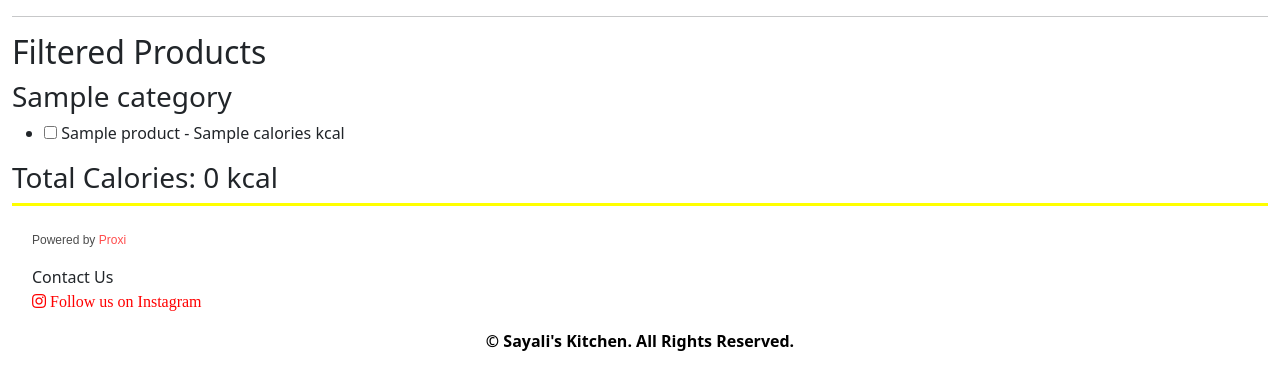
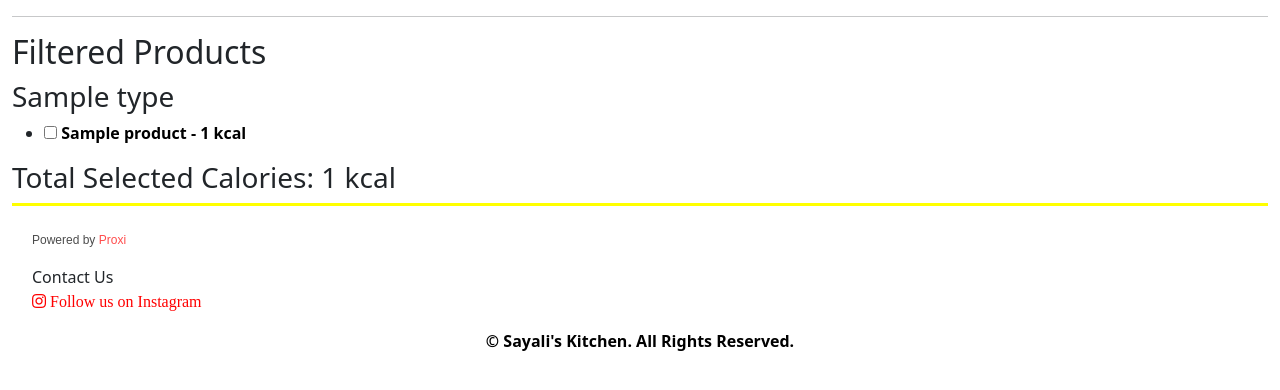
Before and after one commit to SayaliMote/Sayali-sKitchen, a Django app: template shop/templates/shop/filtered_products.html in a window 1280 px wide. Shown: the part 200-590 px from the top of the page. Run offline with Django 4.2, Linux system fonts and the light colour scheme; tables that the repository leaves empty hold one stand-in row (values such as "Sample post"); the template is opened without the code that fills it: values that come from a table or form of the project are taken from there, most other values are stand-ins (such as "Sample title", 1, 10 or a date in 2020).

Commit message:
Calorie Counter Working hyperlink

```diff
--- a/shop/templates/shop/filtered_products.html
+++ b/shop/templates/shop/filtered_products.html
@@ -3,31 +3,28 @@
 {% block content %}
     <h2>Filtered Products</h2>
 
-    <form id="calorie-form">
-        {% for category, products in product_categories.items %}
-            <h3>{{ category }}</h3>
+    <form method="GET">
+        {% for type in types %}
+            <h3>{{ type.name }}</h3>
             <ul>
                 {% for product in products %}
-                    <li>
-                        <input type="checkbox" class="product-checkbox"
-                               data-calories="{{ product.calories }}"
-                               onchange="calculateTotalCalories()">
-                        {{ product.name }} - {{ product.calories }} kcal
-                    </li>
+                    {% if product.type == type %}
+                        <li>
+                            <input type="checkbox"
+                                   name="selected_products"
+                                   value="{{ product.id }}"
+                                   {% if product.id in selected_products %}checked{% endif %}>
+                                   <a href="{% url 'shop:product_detail' type_id=product.type.id product_id=product.id %}"
+                                   style="text-decoration: none; color: black; font-weight: bold;">
+                                    {{ product.name }} - {{ product.calories }} kcal
+                                </a>
+
+                        </li>
+                    {% endif %}
                 {% endfor %}
             </ul>
         {% endfor %}
 
-        <h3>Total Calories: <span id="total-calories">0</span> kcal</h3>
+        <h3>Total Selected Calories: <span id="totalCalories">{{ total_calories }}</span> kcal</h3>
     </form>
-
-    <script>
-        function calculateTotalCalories() {
-            let total = 0;
-            document.querySelectorAll('.product-checkbox:checked').forEach((checkbox) => {
-                total += parseInt(checkbox.getAttribute('data-calories'));
-            });
-            document.getElementById('total-calories').innerText = total;
-        }
-    </script>
 {% endblock %}
```
Also changed, not shown: shop/views.py (+18 -8 lines).
